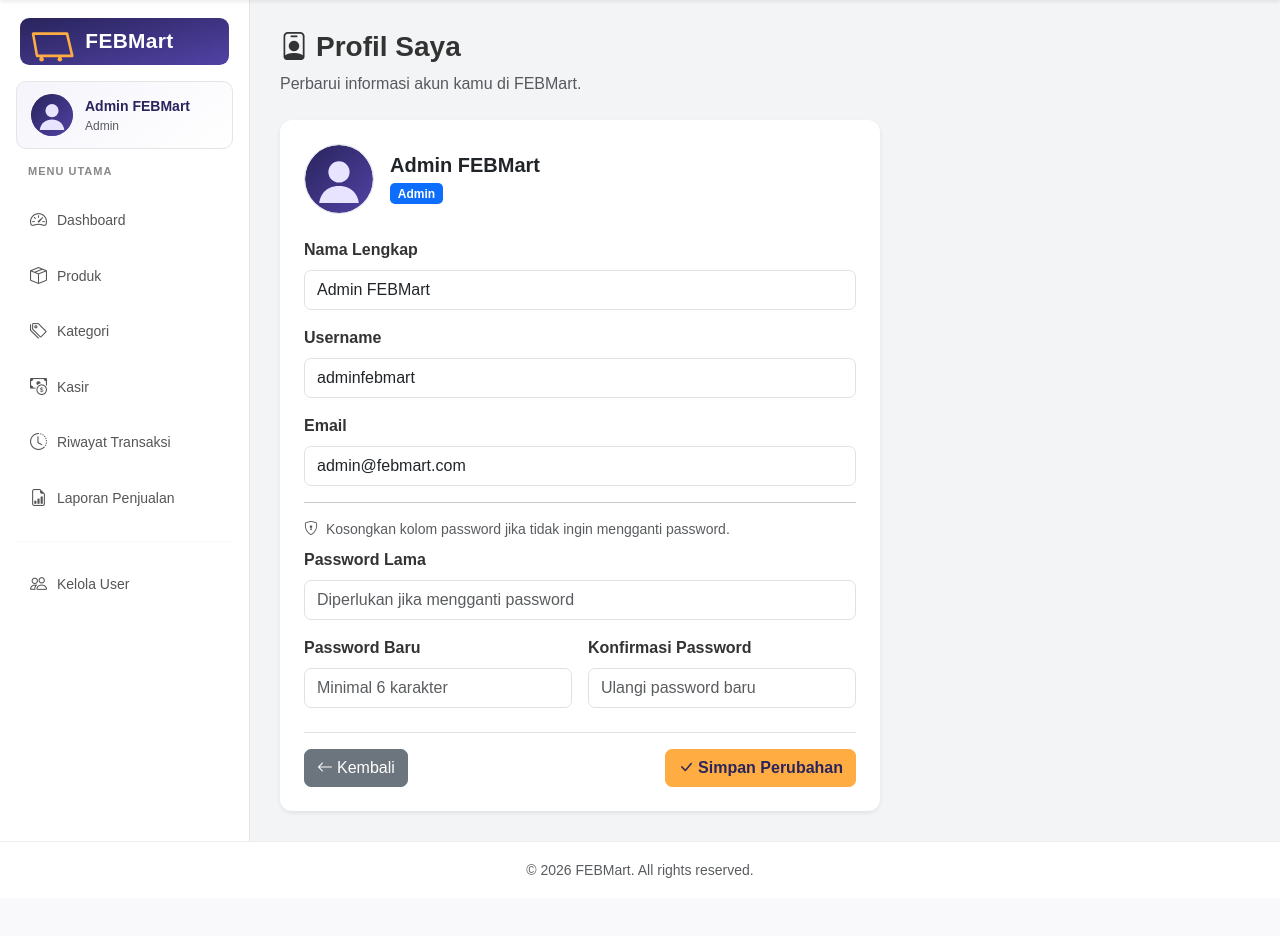
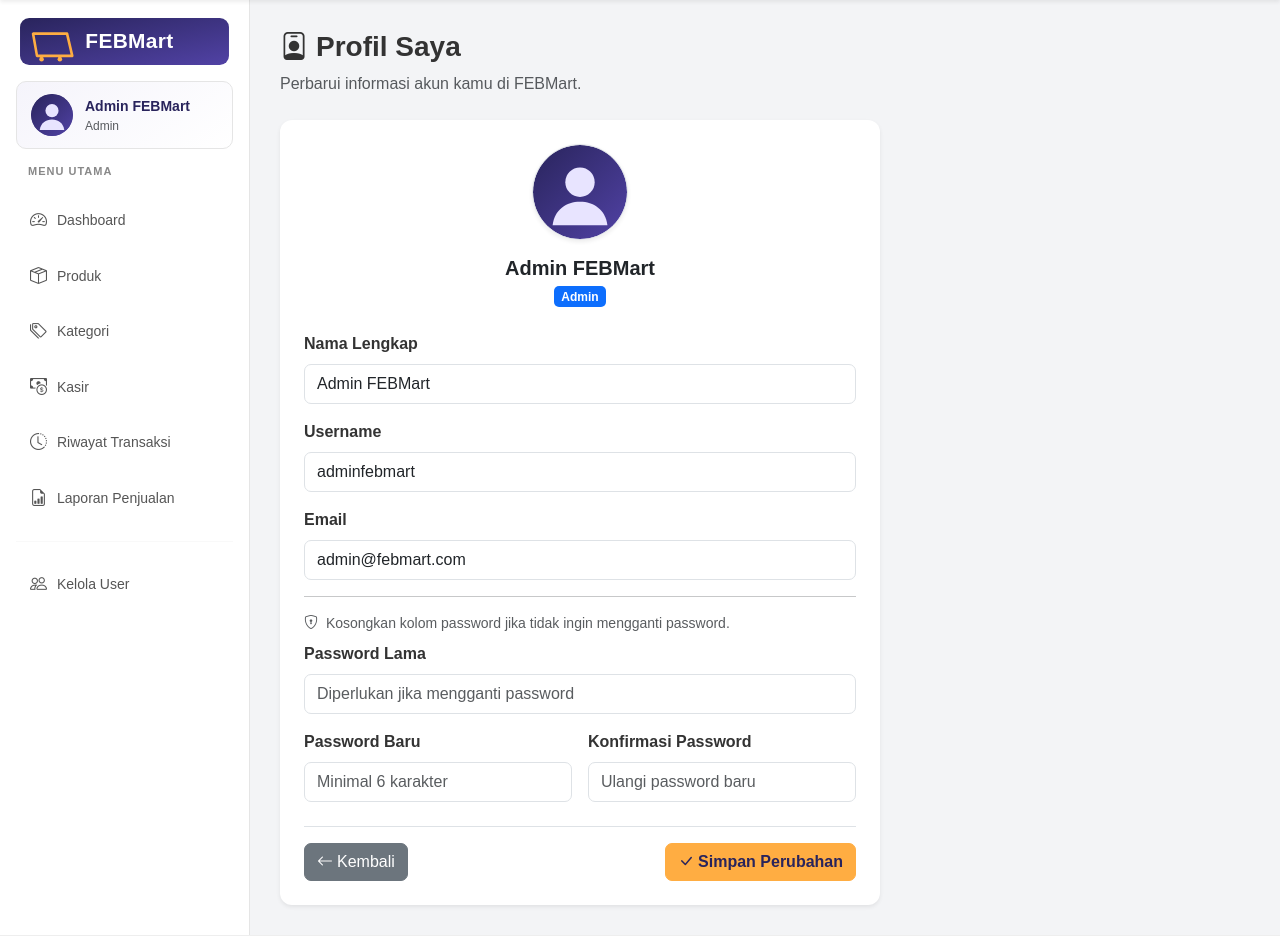
Before and after one commit to jayal098765-jpg/febmart, a PHP site: page /profil.php in a window 1280 px wide. Shown: the part 62-998 px from the top of the page. Before the commit the page ends 940 px from the top, so only its background shows below. Run offline with PHP 8.4, Linux system fonts and the light colour scheme; a user stored in the database is signed in; data comes from the database, SQL or seed files in the repository.

Commit message:
fix: foto profil halaman profil di tengah + fallback otomatis bila gagal dimuat

```diff
--- a/profil.php
+++ b/profil.php
@@ -69,20 +69,21 @@ require_once __DIR__ . '/includes/helper.php';
                 $avatarSrc = $fotoAda
                     ? $baseUrl . '/assets/img/' . rawurlencode($fotoProfil)
                     : $baseUrl . '/assets/img/avatar-default.svg';
+
+                $_SESSION['photo'] = $fotoAda ? $fotoProfil : null;
                 ?>
 
-                <div class="d-flex align-items-center gap-3 mb-4">
+                <div class="text-center mb-4">
                     <img src="<?= htmlspecialchars($avatarSrc); ?>"
-                        width="70" height="70"
-                        class="rounded-circle border"
-                        alt="Foto profil">
+                        onerror="this.onerror=null;this.src='<?= htmlspecialchars($baseUrl); ?>/assets/img/avatar-default.svg';"
+                        alt="Foto profil"
+                        class="rounded-circle border shadow-sm"
+                        style="width:96px;height:96px;object-fit:cover;">
 
-                    <div>
-                        <h5 class="fw-bold mb-1"><?= htmlspecialchars($user['name']); ?></h5>
-                        <span class="badge bg-primary text-white border-0">
-                            <?= htmlspecialchars(ucfirst($user['role'])); ?>
-                        </span>
-                    </div>
+                    <h5 class="fw-bold mt-3 mb-1"><?= htmlspecialchars($user['name']); ?></h5>
+                    <span class="badge bg-primary text-white border-0">
+                        <?= htmlspecialchars(ucfirst($user['role'])); ?>
+                    </span>
                 </div>
 
                 <form action="proses_profil.php" method="POST">
```
